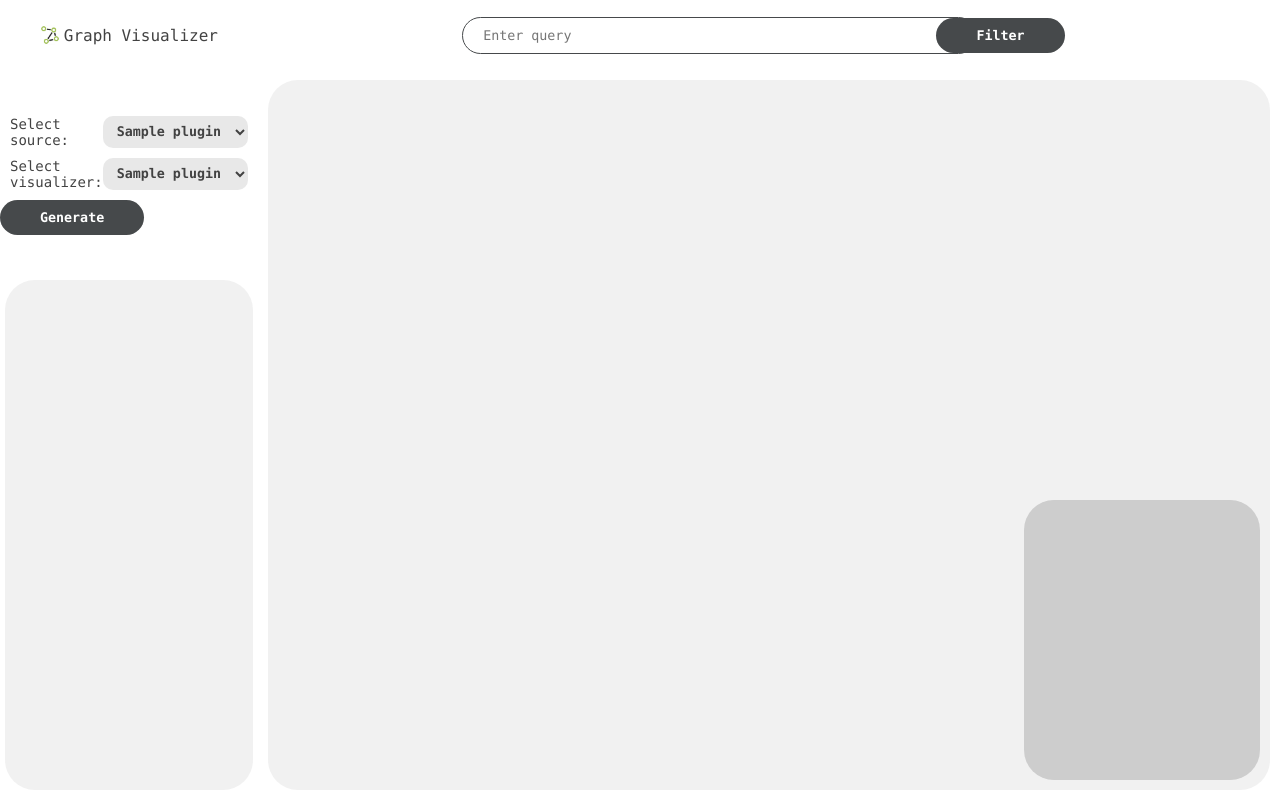
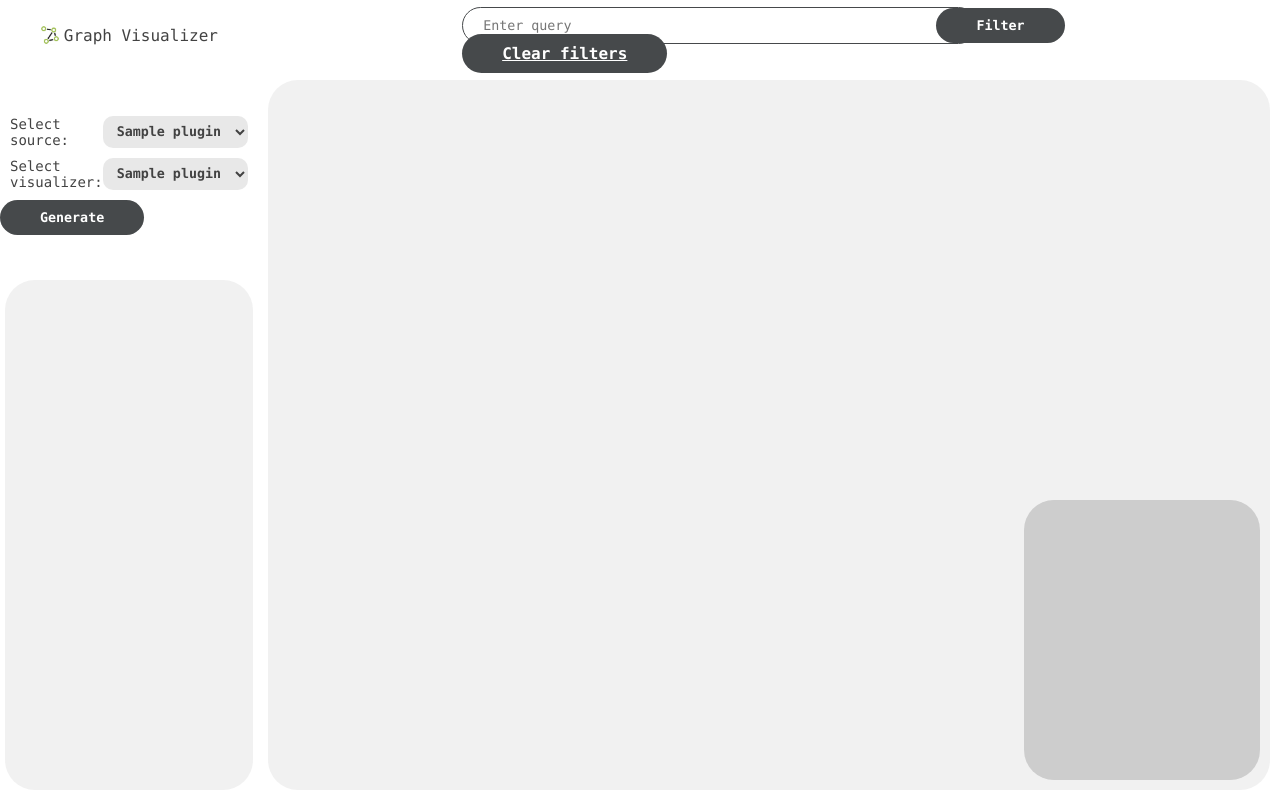
Before and after one commit to c-danil0o/graph-expressiveness, a Django app: template graph_explorer/app/templates/index.html in a window 1280 px wide. Run offline with Django 3.2, Linux system fonts and the light colour scheme; the template is opened without the code that fills it: most values are stand-ins (such as "Sample title", 1, 10 or a date in 2020).

Commit message:
feat: Added button to clear all filters #18

```diff
--- a/graph_explorer/app/static/core/style.css
+++ b/graph_explorer/app/static/core/style.css
@@ -27,6 +27,8 @@ body {
     gap: 4px;
     z-index: 1;
 }
+
+
 
 #top_bar {
     color: #f2f2f2;
@@ -94,6 +96,17 @@ select {
     width: fit-content;
 }
 
+#clear_button{
+    align-self: center;
+    background-color: #46494B;
+    color: white;
+    font-weight: 700;
+    padding: 10px 40px;
+    cursor: pointer;
+    border: none;
+    border-radius: 40px;
+    width: fit-content;
+}
 
 #tree-view {
     display: flex;
--- a/graph_explorer/app/templates/index.html
+++ b/graph_explorer/app/templates/index.html
@@ -37,6 +37,7 @@
             <form id="filter" method="post" action="{% url 'search_graph' %}">
                 <input id="query" type="text" name="query" placeholder="Enter query"/>
                 <button class="button_primary" type="submit">Filter</button>
+                <a href="{% url 'clear_filters' %}" id="clear_button">Clear filters</a>
             </form>
 
         </div>
--- a/graph_explorer/app/urls.py
+++ b/graph_explorer/app/urls.py
@@ -4,6 +4,7 @@ from . import views
 urlpatterns = [
     path('', views.index, name='index_page'),
     path('generate/', views.generate, name='generated_graph'),
-    path('search/', views.search, name='search_graph')
+    path('search/', views.search, name='search_graph'),
+    path('clear/', views.clear_filters, name='clear_filters')
     # path('simple/', views.test, name='show_graph')
 ]
--- a/graph_explorer/app/views.py
+++ b/graph_explorer/app/views.py
@@ -41,3 +41,8 @@ def search(request):
     else:
         return render(request, 'index.html', {"sources": loader.sources, "visualizers": loader.visualizers,
                                               "visualization_html": main_view.generate_from_search_query(search_text)})
+
+
+def clear_filters(request):
+    return render(request, 'index.html', {"sources": loader.sources, "visualizers": loader.visualizers,
+                                          "visualization_html": main_view.clear_filters()})
```
Also changed, not shown: core/src/use_cases/main_view.py (+8 -0 lines).
